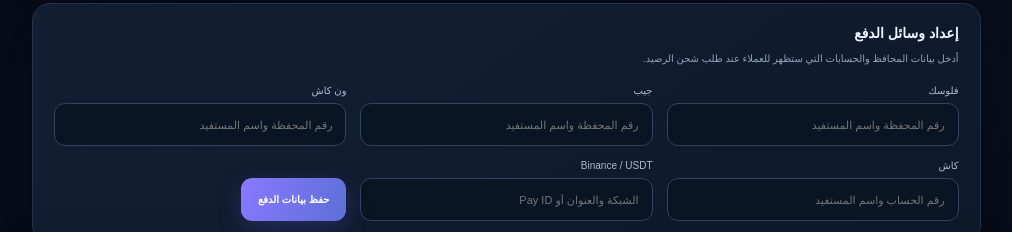
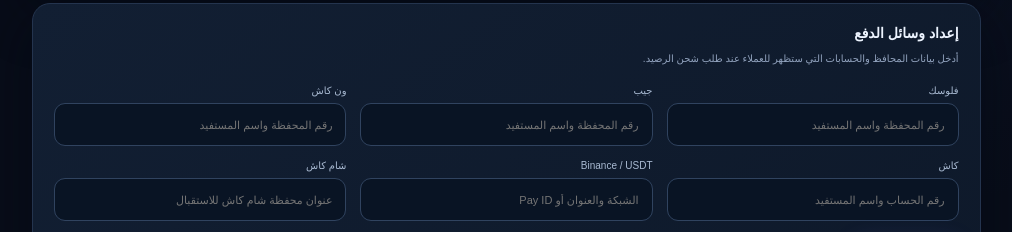
Before and after one commit to abod776n/redx-numbers, a website: page admin.html in a window 1280 px wide. Shown: the part 840-1072 px from the top of the page, without its empty margins (6-1018 px from the left). Drawn offline with Linux system fonts and the light colour scheme; no server answers; a web font is replaced by a local one.

Commit message:
Add Sham Cash wallet setting to admin

```diff
--- a/admin.html
+++ b/admin.html
@@ -92,6 +92,7 @@
   <label>ون كاش<input id="method-onecash" placeholder="رقم المحفظة واسم المستفيد"></label>
   <label>كاش<input id="method-cash" placeholder="رقم الحساب واسم المستفيد"></label>
   <label>Binance / USDT<input id="method-binance" placeholder="الشبكة والعنوان أو Pay ID"></label>
+  <label>شام كاش<input id="method-shamcash" placeholder="عنوان محفظة شام كاش للاستقبال"></label>
   <div><button class="btn" id="save-methods">حفظ بيانات الدفع</button></div>
  </div></section>
  <section id="reviews" class="panel"><h2>طلبات الدفع اليدوية</h2><p class="muted">راجع بيانات التحويل والإيصال قبل قبول الطلب. قبول الطلب يضيف الرصيد بالدولار إلى محفظة العميل.</p><div id="payment-review">جارٍ تحميل الطلبات...</div></section>
```
